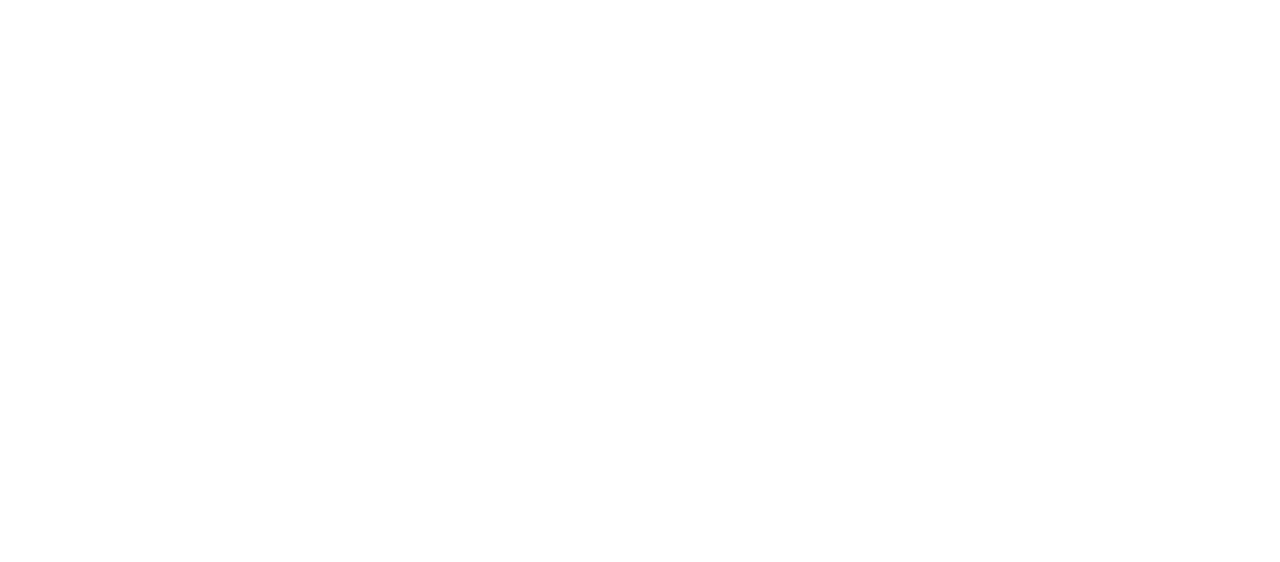
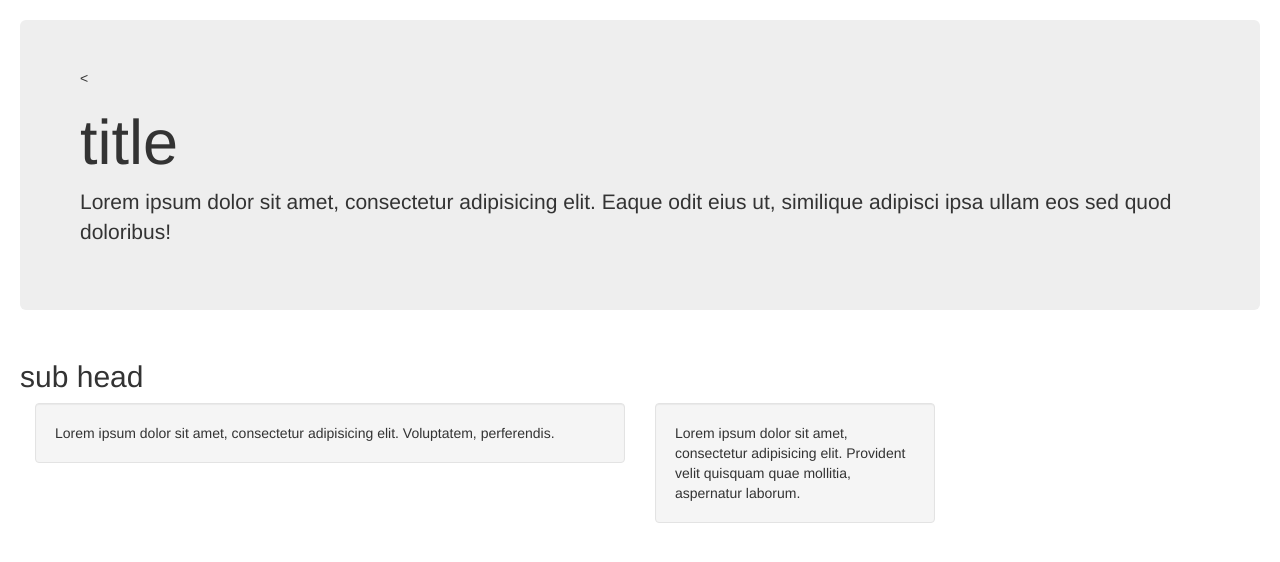
Before and after one commit to alexpenni/mobile-friendly-gw, a plain HTML site: page index.html in a window 1280 px wide. Drawn offline with nearby package versions, Linux system fonts and the light colour scheme.

Commit message:
day-04 init commit

```diff
--- a/css/style.css
+++ b/css/style.css
@@ -1 +1,5 @@
 @import url("../fonts/glyphicons-halflings-regular.woff2");
+
+body{
+  padding: 20px;
+}
--- a/index.html
+++ b/index.html
@@ -11,6 +11,25 @@
 
 </head>
 <body>
+  <div class="container-fluid">
+    <!-- insert nav -->
+    <div class="row">
+      <div class="jumbotron col-md-12">
+        <<h1>title</h1>
+        <p>Lorem ipsum dolor sit amet, consectetur adipisicing elit. Eaque odit eius ut, similique adipisci ipsa ullam eos sed quod doloribus!</p>
+      </div>
+    </div>
+
+    <div class="row">
+      <h2>sub head</h2>
+    </div>
+
+    <div class="row">
+      <div class="col-md-6"><div class="col-md-12 well">Lorem ipsum dolor sit amet, consectetur adipisicing elit. Voluptatem, perferendis.</div></div>
+      <div class="col-md-3"><div class="col-md-12 well">Lorem ipsum dolor sit amet, consectetur adipisicing elit. Provident velit quisquam quae mollitia, aspernatur laborum.</div></div>
+      <div class="col-md-3"></div>
+    </div>
+  </div>
 
 <!-- javascript: link at the end of the body tag -->
   <script
```
